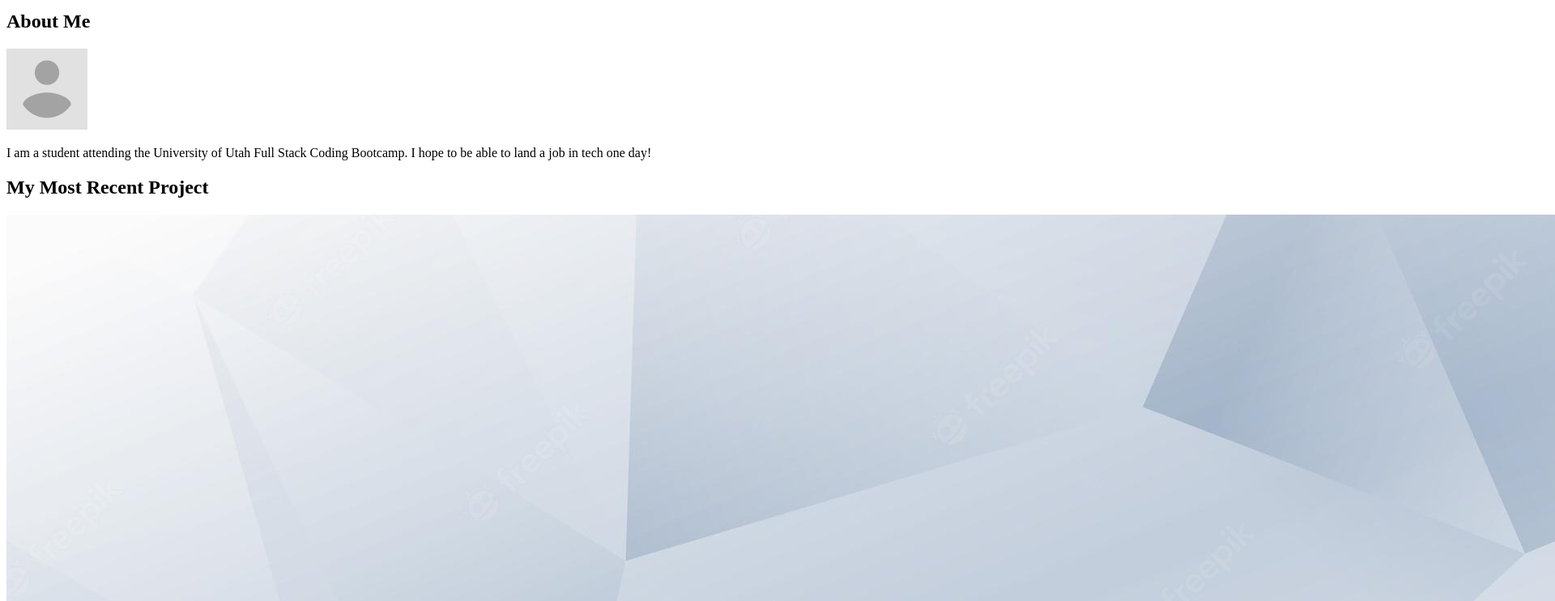
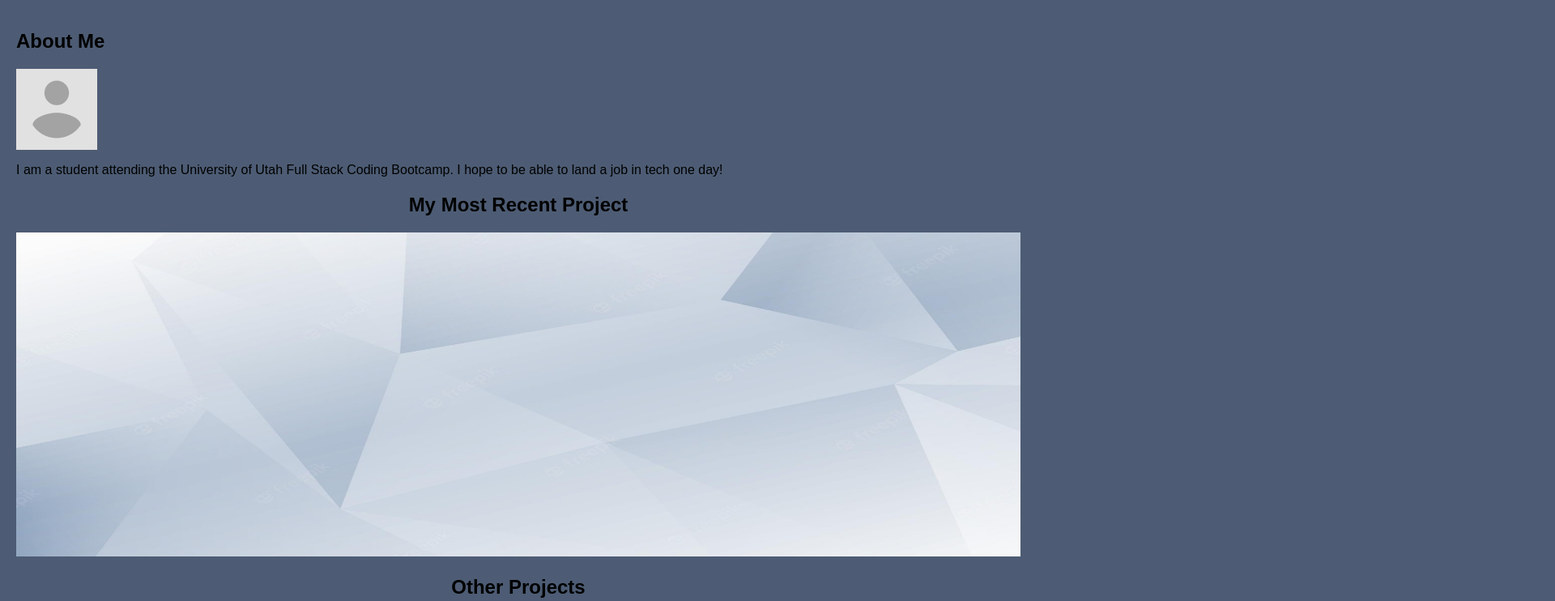
Before and after one commit to jq-hoang/css_portfolio, a plain HTML site: page index.html in a window 1280 px wide. Shown: the part 141-883 px from the top of the page at 81% size, 1920 px wide, since content can reach past the window. Drawn offline with Linux system fonts and the light colour scheme.

Commit message:
fixed styling

```diff
--- a/index.html
+++ b/index.html
@@ -2,7 +2,7 @@
 <html>
   <head>
     <title>My Portfolio</title>
-    <link rel="stylesheet" href="./Assets/css/style4.css">
+    <link rel="stylesheet" href="./Assets/css/style.css">
     <title>JHoang - Professional Portfolio</title>
   </head>
   <body>
```
